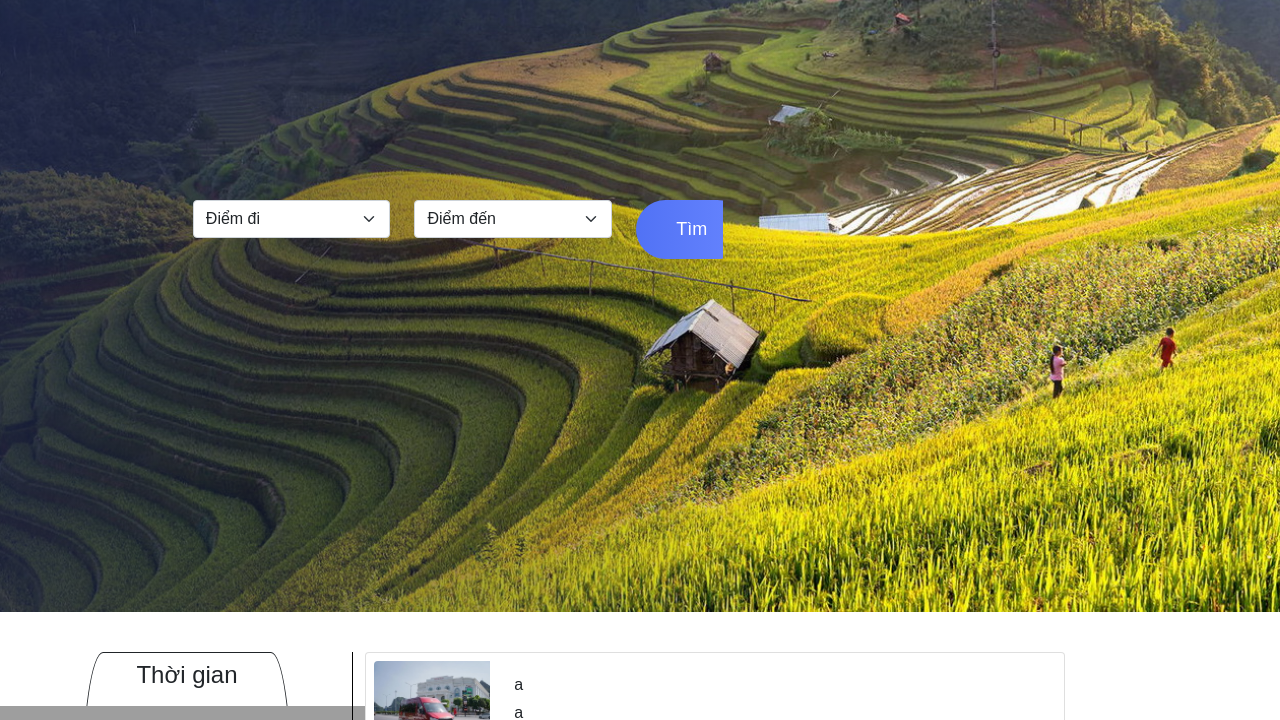
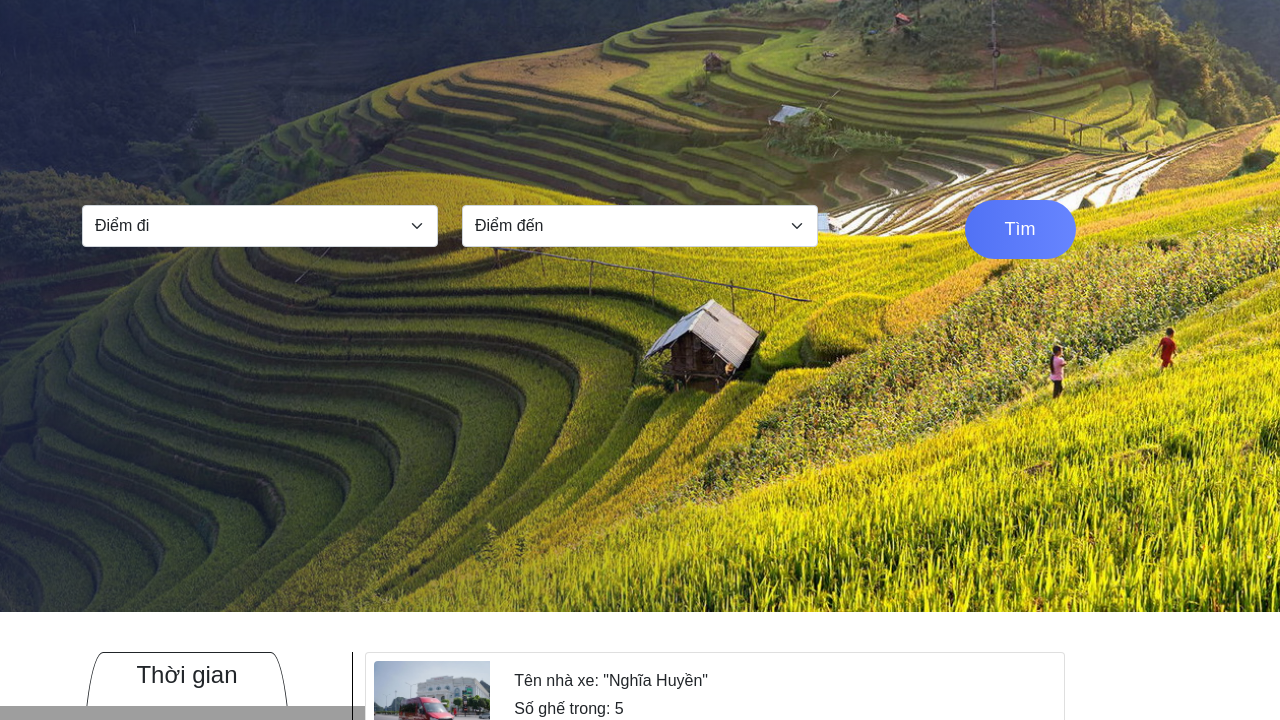
Before and after one commit to Moobbot/BTL_CSE481_CNPM, a PHP site: page /BTL_CNW/lichtrinh in a window 1280 px wide. Shown: the part 232-952 px from the top of the page. Run offline with PHP 8.4, Linux system fonts and the light colour scheme; data comes from the database, SQL or seed files in the repository; some libraries are stand-ins or nearby versions; some web fonts are replaced; grey boxes are pictures that could not be loaded.

Commit message:
in ra card

```diff
--- a/wibu/views/pages/lichtrinhView.php
+++ b/wibu/views/pages/lichtrinhView.php
@@ -6,32 +6,27 @@
                 <!-- Single Slider -->
                 <div class="single-slider slider-height-1 d-flex align-items-center">
                     <div class="container">
-                        <div class="row">
-                            <div class="col-xl-7 col-lg-9 col-md-10 col-sm-9">
+                        <div class="row justify-content-center">
                             <div class="hero-text">
-                                    <div class="row ">
-                                        <div class="col-2">
-
-                                        </div>
-                                        <div class="col-4">
-                                            <select class="form-select" aria-label="Default select example">
+                                <div class="row d-flex justify-content-center align-items-center">
+                                    <div class="col-xl-4 flex-fill col-lg-9 col-md-10 col-sm-9 mb-2">
+                                        <select class="form-select form-control-lg" aria-label="Default select example">
                                             <option selected>Điểm đi</option>
                                             <option value="1">One</option>
                                             <option value="2">Two</option>
                                             <option value="3">Three</option>
                                         </select>
                                     </div>
-                                        <div class="col-4">
-                                            <select class="form-select" aria-label="Default select example">
+                                    <div class="col-xl-4 flex-fill col-lg-9 col-md-10 col-sm-9 mb-2">
+                                        <select class="form-select form-control-lg" aria-label="Default select example">
                                             <option selected>Điểm đến</option>
                                             <option value="1">One</option>
                                             <option value="2">Two</option>
                                             <option value="3">Three</option>
                                         </select>
                                     </div>
-                                        <div class="col-2">
-                                            <button type="button" class="btn btn-success">Tìm</button>
-                                        </div>
+                                    <div class="col-4  mt-3 mb-3 d-flex justify-content-center">
+                                        <button type="button" class="btn btn-primary ">Tìm</button>
                                     </div>
                                 </div>
                             </div>
@@ -75,13 +70,15 @@
                         <!-- //*Điều hướng -->
                         <a class="h4 text-dark text-center text-decoration-none mt-2">Thời gian</a>
                         <!-- //* Loại món ăn -->
-                        <ul class=" nav nav-pills align-items-center justify-content-center" id="pills-tab" role="tablist">
+                        <ul class=" nav nav-pills align-items-center justify-content-center" id="pills-tab"
+                            role="tablist">
                             <?php
                             while ($row = mysqli_fetch_array($data["ThoigianCxe"])) {
                             ?>
                             <li class="nav-item" role="presentation">
                                 <button class="nav-link text-black" type="button" role="tab">
-                                        <img src="assets/img/gallery/bus-car-icon.svg" class="me-2" style="min-width: 1.375em;">
+                                    <img src="assets/img/gallery/bus-car-icon.svg" class="me-2"
+                                        style="min-width: 1.375em;">
                                     <?php echo $row["giodi_chuyenxe"] ?>
                                 </button>
                             </li>
@@ -91,7 +88,9 @@
                         </ul>
                     </div>
                 </div>
-                <div class="mt-3 si-me border-start border-1 ms-lg-5" style="width: 75%; border-color: #000 !important;">
+
+                <div class="mt-3 si-me border-start border-1 ms-lg-5"
+                    style="width: 75%; border-color: #000 !important;">
                     <?php
                     while ($row = mysqli_fetch_array($data["Lichtrinh"])) {
                     ?>
@@ -102,9 +101,11 @@
                             </div>
                             <div class="col-md-8">
                                 <div class="card-body">
-                                        <div class="mb-1"></div>
-                                        <div class="my-1">a</div>
-                                        <div class="my-1">a</div>
+                                    <div class="mb-1">Tên nhà xe: <?php echo $row["ten_nhaxe"] ?></div>
+                                    <div class="mb-1">Số ghế trong: <?php echo $row["soghetrong"] ?></div>
+                                    <div class="my-1">Thời gian chuyến: <?php echo $row["giodi_chuyenxe"] ?></div>
+                                    <div class="my-1">Từ: <?php echo $row["diemdi_tuyenduong"]?> - <?php echo $row["diemden_tuyenduong"]?></div>
+                                    <div class="my-1">Giá tiền: <?php echo $row["giatien_chuyenxe"]?>.000đ</div>
                                     <div class="my-1">
                                         <button>Đặt vé</button>
                                     </div>
```
Lines whose indentation alone changed are shown as unchanged.
